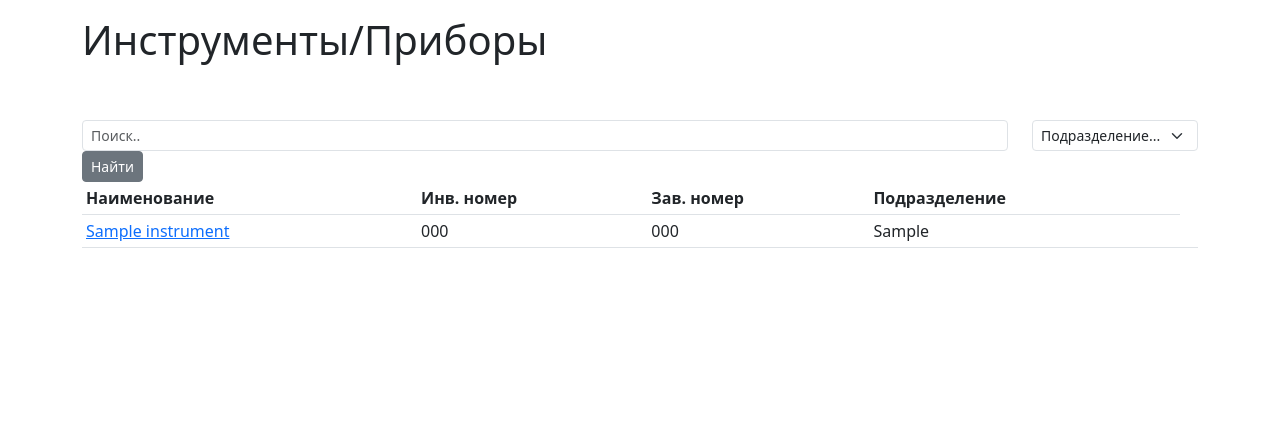
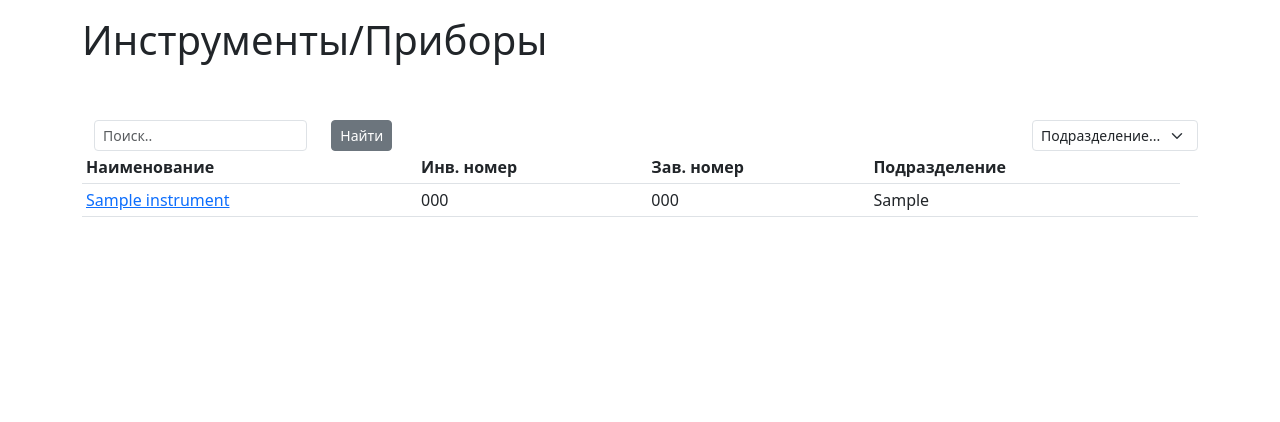
Before and after one commit to hlystovea/resource_planner, a Django app: page /warehouse/instrument/ in a window 1280 px wide. Shown: the part 84-506 px from the top of the page. Run offline with Django 4.2, Linux system fonts and the light colour scheme; tables that the repository leaves empty hold one stand-in row (values such as "Sample post"); some libraries are stand-ins or nearby versions.

Commit message:
Style: put the search form in the row

```diff
--- a/project/warehouse/templates/warehouse/includes/instrument_filter.html
+++ b/project/warehouse/templates/warehouse/includes/instrument_filter.html
@@ -1,12 +1,16 @@
 <div class="row justify-content-between">
-    <div class="col me-auto">
-        <form hx-get="{% url 'warehouse:instrument-list' %}"
+    <div class="col-4 me-auto">
+        <form class="row m-0" hx-get="{% url 'warehouse:instrument-list' %}"
             hx-target="#instrumentTable"
             hx-swap="outerHTML"
             hx-include="[name='dept']"
         >
-            <input class="form-control form-control-sm" type="text" name="search" placeholder="Поиск..">
-            <button class="btn btn-sm btn-secondary">Найти</button>
+            <div class="col-8">
+                <input class="form-control form-control-sm" type="text" name="search" placeholder="Поиск..">
+            </div>
+            <div class="col-auto">
+                <button class="btn btn-sm btn-secondary">Найти</button>
+            </div>
         </form>
     </div>
     <div class="col-auto">
```
